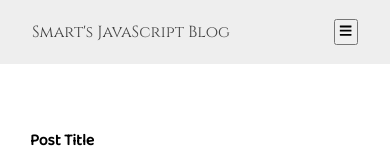
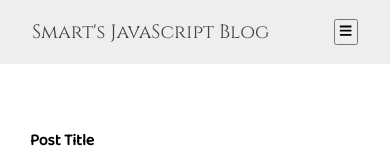
Before and after one commit to SmartGlaxx/smart-blog, a Next.js app: page /add-post in a window 390 px wide. Shown: the top 159 px of the page. Built offline with nearby package versions, Linux system fonts and the light colour scheme.

Commit message:
Update header.module.css

```diff
--- a/components/header/header.module.css
+++ b/components/header/header.module.css
@@ -72,6 +72,6 @@
    .menuicon{ display: block}
 }
 @media screen and (max-width: 767px){
-   .title{ font-size: 1rem}
+   .title{ font-size: 1.2rem}
    .headerList{display: none}
 }
```
